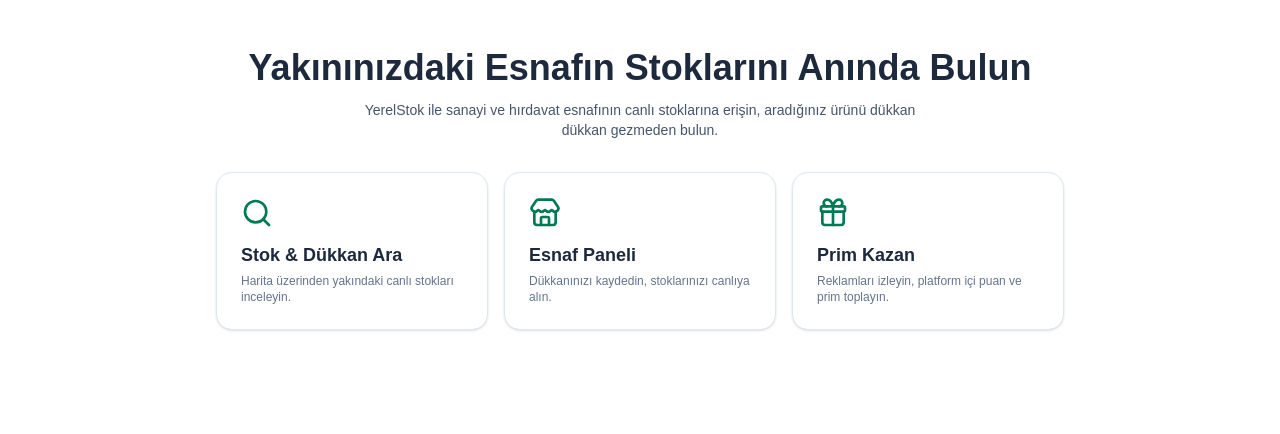
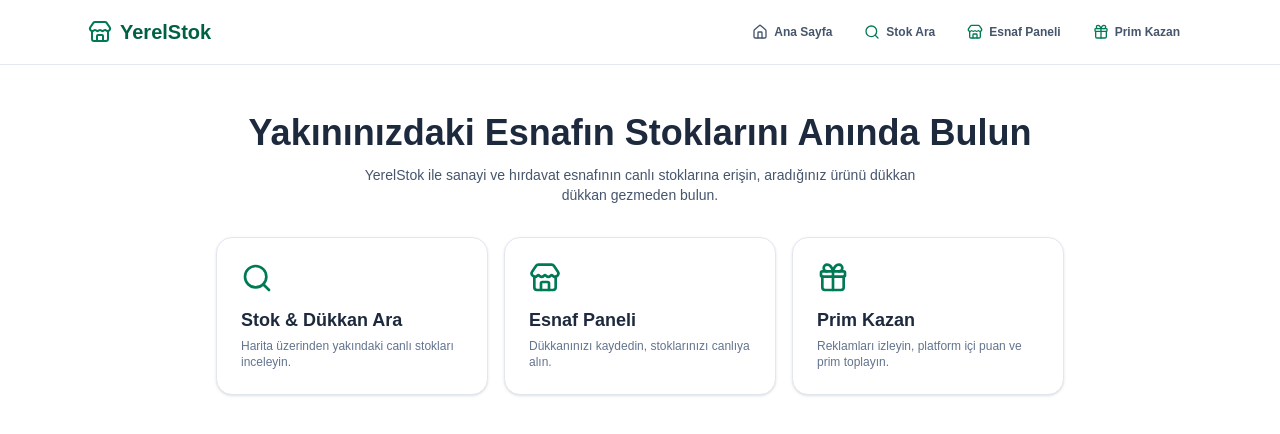
Before and after one commit to hsynn00/yerelstok, a Next.js app: page / in a window 1280 px wide. Shown: the top 434 px of the page. Built offline with nearby package versions, Linux system fonts and the light colour scheme.

Commit message:
Navbar ve layout yapisi guncellendi

```diff
--- a/app/layout.tsx
+++ b/app/layout.tsx
@@ -1,29 +1,48 @@
-import type { Metadata } from "next";
-import { Geist, Geist_Mono } from "next/font/google";
-import "./globals.css";
+import './globals.css';
+import Link from 'next/link';
+import { Store, Search, Gift, Home } from 'lucide-react';
 
-const geistSans = Geist({
-  variable: "--font-geist-sans",
-  subsets: ["latin"],
-});
-
-const geistMono = Geist_Mono({
-  variable: "--font-geist-mono",
-  subsets: ["latin"],
-});
-
-export const metadata: Metadata = {
-  title: "Create Next App",
-  description: "Generated by create next app",
+export const metadata = {
+  title: 'YerelStok - Yakındaki Esnaf Stokları',
+  description: 'Sanayi ve hırdavat esnafının canlı stok arama platformu',
 };
 
-export default function RootLayout({ children }: LayoutProps<"/">) {
+export default function RootLayout({
+  children,
+}: {
+  children: React.ReactNode;
+}) {
   return (
-    <html
-      lang="en"
-      className={`${geistSans.variable} ${geistMono.variable} h-full antialiased`}
-    >
-      <body className="min-h-full flex flex-col">{children}</body>
+    <html lang="tr">
+      <body className="bg-slate-50 min-h-screen text-slate-800">
+        {/* ÜST GEZİNTİ MENÜSÜ (NAVBAR) */}
+        <header className="bg-white border-b border-slate-200 sticky top-0 z-50">
+          <div className="max-w-6xl mx-auto px-6 h-16 flex items-center justify-between">
+            <Link href="/" className="flex items-center gap-2 font-black text-xl text-emerald-800">
+              <Store className="w-6 h-6 text-emerald-700" />
+              YerelStok
+            </Link>
+
+            <nav className="flex items-center gap-1 md:gap-2">
+              <Link href="/" className="px-3 py-2 rounded-xl text-xs font-semibold text-slate-600 hover:bg-slate-100 flex items-center gap-1.5 transition-all">
+                <Home className="w-4 h-4" /> <span className="hidden sm:inline">Ana Sayfa</span>
+              </Link>
+              <Link href="/arama" className="px-3 py-2 rounded-xl text-xs font-semibold text-slate-600 hover:bg-slate-100 flex items-center gap-1.5 transition-all">
+                <Search className="w-4 h-4 text-emerald-700" /> <span>Stok Ara</span>
+              </Link>
+              <Link href="/esnaf" className="px-3 py-2 rounded-xl text-xs font-semibold text-slate-600 hover:bg-slate-100 flex items-center gap-1.5 transition-all">
+                <Store className="w-4 h-4 text-emerald-700" /> <span>Esnaf Paneli</span>
+              </Link>
+              <Link href="/prim" className="px-3 py-2 rounded-xl text-xs font-semibold text-slate-600 hover:bg-slate-100 flex items-center gap-1.5 transition-all">
+                <Gift className="w-4 h-4 text-emerald-700" /> <span>Prim Kazan</span>
+              </Link>
+            </nav>
+          </div>
+        </header>
+
+        {/* SAYFA İÇERİKLERİ */}
+        <main>{children}</main>
+      </body>
     </html>
   );
 }
```
